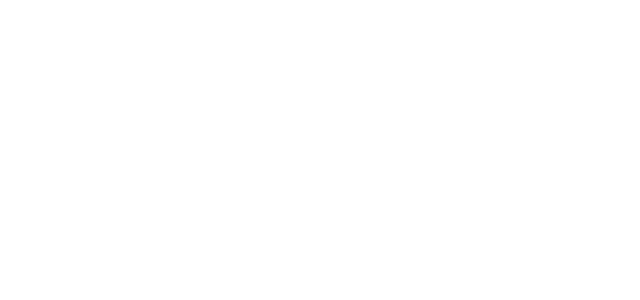
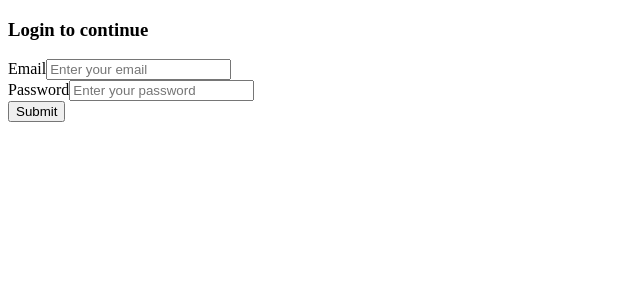
Before and after one commit to adityasolge93/react-examples, a React (Vite) app: page /practice-5 in a window 1280 px wide. Before the commit this address had no page. Shown: the top 300 px of the page, without its empty margins (0-640 px from the left). Built offline with nearby package versions, Linux system fonts and the light colour scheme.

Commit message:
Login - form handling, controlled components, form validation

```diff
--- a/src/App.jsx
+++ b/src/App.jsx
@@ -5,6 +5,8 @@
 import Practice1 from './pages/Practice1';
 import Practice2 from './pages/Practice2';
 import Practice3 from './pages/Practice3';
+import Practice4 from './pages/Practice4';
+import Login from './pages/Login';
 
 function App() {
   return (
@@ -13,6 +15,8 @@
             <Route path="/practice-1" element={<Practice1 />} />
             <Route path="/practice-2" element={<Practice2 />} />
             <Route path="/practice-3" element={<Practice3 />} />
+            <Route path="/practice-4" element={<Practice4 />} />
+            <Route path="/practice-5" element={<Login />} />
         </Routes>
     );
 }
--- a/src/pages/Home.jsx
+++ b/src/pages/Home.jsx
@@ -8,6 +8,8 @@
                 <li><Link to="/practice-1">Practice-01: Auto-updating Counter</Link></li>
                 <li><Link to="/practice-2">Practice-02: API Fetching Component</Link></li>
                 <li><Link to="/practice-3">Practice-03: Heavy Search Component</Link></li>
+                <li><Link to="/practice-4">Practice-04: Memoization Demo</Link></li>
+                <li><Link to="/practice-5">Practice-05: Login</Link></li>
             </ul>
         </div>
     );
--- /dev/null
+++ b/src/pages/Login.jsx
@@ -0,0 +1,110 @@
+/**
+ * Process to build any form
+ *      1. [X] UI Elements (HTML + CSS)
+ *      2. [X] Setup states
+ *      3. [X] Form Validation
+ *      4. [X] Handle API call
+ *      5. [X] Message handling: failure/success messages.
+ */
+
+import { useState } from 'react';
+
+function Login() {
+    const [formData, setFormData] = useState({
+        email: '',
+        password: ''
+    });
+    const [errors, setErrors] = useState({});
+    const [message, setMessage] = useState(null);
+
+    const handleChange = (event) => {
+        // event.target.name; event.target.value
+        setFormData({
+            ...formData,
+            // [ ] square brackets tell javascript to evaluate value and not use it as is.
+            [event.target.name]: event.target.value
+        });
+    };
+
+    const validate = () => {
+        let isValid = true;
+        let newErrors = {};
+
+        if (formData.email === '') {
+            isValid = false;
+            newErrors.email = 'Email cannot be empty';
+        }
+
+        if (formData.password === '') {
+            isValid = false;
+            newErrors.password = 'Password cannot be empty';
+        }
+
+        setErrors(newErrors);
+        return isValid;
+    };
+
+    const handleSubmit = (event) => {
+        setErrors({});
+        setMessage(null);
+        event.preventDefault(); // Practice Problem, identify the need for this.
+
+        if (validate()) {
+            // We can proceed with API call.
+            // For now, we're hardcoding validation business logic
+            if (formData.email === 'test@test.com' && formData.password === 'test') {
+                // We need to perform redirection
+                setMessage('Valid Credentials');
+            } else {
+                setErrors({ message: 'Invalid Credentials'});
+            }
+        }
+    };
+
+    return (
+        <div>
+            <h3>Login to continue</h3>
+
+            {message && (
+                <div style={{ color: 'green '}}>{message}</div>
+            )}
+
+            {errors.message && (
+                <div style={{ color: 'red'}}>{errors.message}</div>
+            )}
+
+            <form onSubmit={handleSubmit}>
+                <div>
+                    <label>Email</label>
+                    <input name="email" onChange={handleChange}
+                        type="text" value={formData.email}
+                        placeholder="Enter your email"
+                    />
+                    {errors.email && (
+                        <label style={{ color: 'red' }}>{errors.email}</label>
+                    )}
+
+                </div>
+
+                <div>
+                    <label>Password</label>
+                    <input name="password" onChange={handleChange}
+                        type="password" value={formData.password}
+                        placeholder="Enter your password"
+                    />
+                    {errors.password && (
+                        <label style={{ color: 'red' }}>{errors.password}</label>
+                    )}
+                </div>
+
+                <div>
+                    <button type="submit">
+                        Submit
+                    </button>
+                </div>
+            </form>
+        </div>
+    );
+}
+
+export default Login;
--- /dev/null
+++ b/src/pages/Practice4.jsx
@@ -0,0 +1,39 @@
+/**
+ * Memoization Demonstration for better understanding
+ */
+import { useState, useMemo } from 'react';
+
+function slowFunction(num) {
+    console.log('Running expensive calculation...');
+    for (let i = 0; i <= 1000000000; i++) {} // Heavy loop
+    return num * 2;
+}
+
+function Practice4() {
+  const [number, setNumber] = useState(0);
+  const [rerender, setRerender] = useState(0);
+
+  // const doubleNumber = slowFunction(number);
+
+  const doubleNumber = useMemo(() => {
+    return slowFunction(number);
+  }, [number]);
+
+  return (
+    <div>
+      <input
+        type="number"
+        value={number}
+        onChange={(e) => setNumber(parseInt(e.target.value) || 0)}
+      />
+      <div>Calculated Result: {doubleNumber}</div>
+      <br/>
+      <button onClick={() => setRerender(prev => prev + 1)}>
+        Increase Count
+      </button>
+      Count: {rerender}
+    </div>
+  );
+}
+
+export default Practice4;
```
Also changed, not shown: 1 other file (tests, documents, lock files or other folders).
